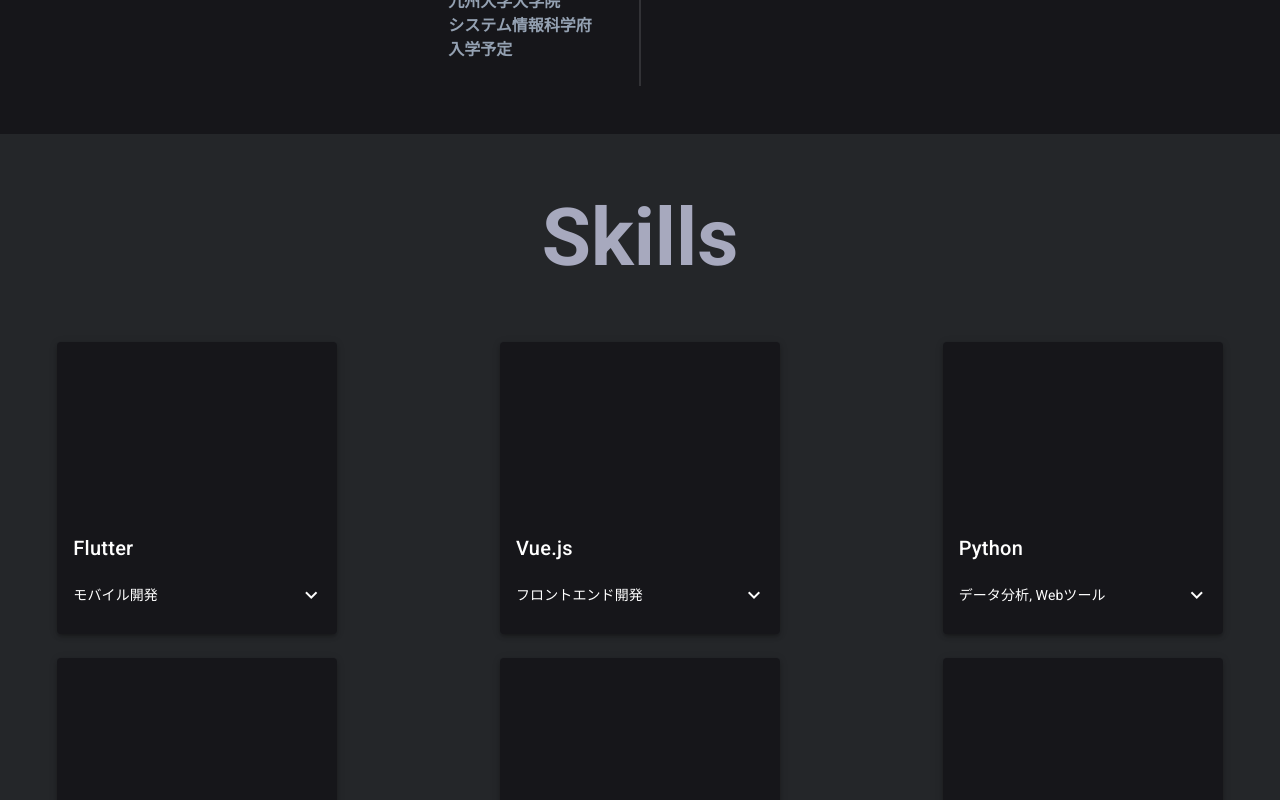
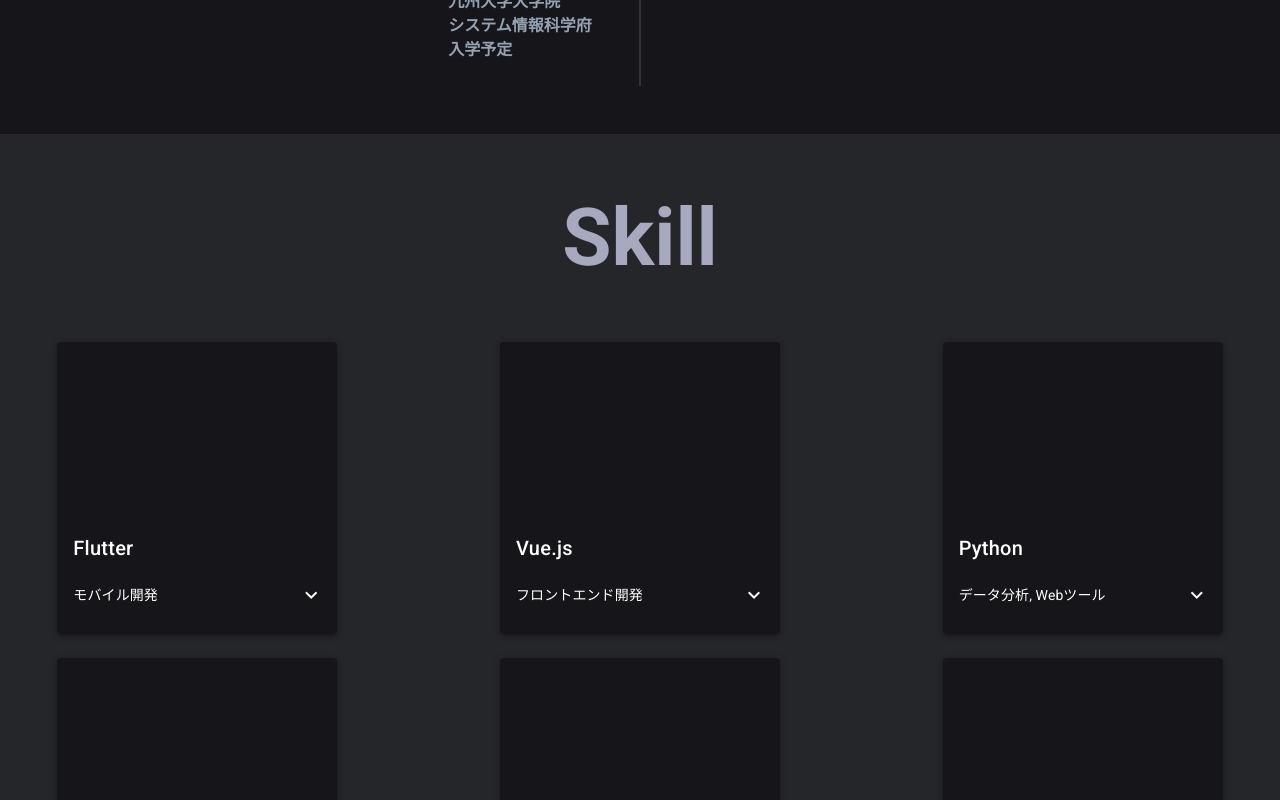
Before and after one commit to sssht03/Homepage, a Vue app: page / in a window 1280 px wide. Shown: the part 1860-2660 px from the top of the page. Built offline with nearby package versions, Linux system fonts and the light colour scheme.

Commit message:
rename skills -> skill

```diff
--- a/src/components/Main.vue
+++ b/src/components/Main.vue
@@ -3,7 +3,7 @@
     <Header></Header>
     <about></about>
     <career></career>
-    <skills></skills>
+    <skill></skill>
   </div>
 </template>
 
@@ -11,9 +11,9 @@
 import About from "./About.vue";
 import Career from "./Career.vue";
 import Header from "./Header.vue";
-import Skills from "./Skills.vue";
+import Skill from "./Skill.vue";
 export default {
   name: "Main",
-  components: { About, Career, Skills, Header },
+  components: { About, Career, Skill, Header },
 };
 </script>
--- a/src/components/Skills.vue
+++ b/src/components/Skill.vue
@@ -1,7 +1,7 @@
 <template>
-  <v-row class="skills pb-12">
+  <v-row class="skills pb-12 flex-column">
     <v-col>
-      <section-title :title="'Skills'"></section-title>
+      <section-title :title="'Skill'"></section-title>
     </v-col>
     <v-row>
       <v-col
@@ -9,7 +9,7 @@
         :key="i"
         cols="12"
         sm="6"
-        md="4"
+        md="6"
         lg="4"
         xl="4"
       >
```
